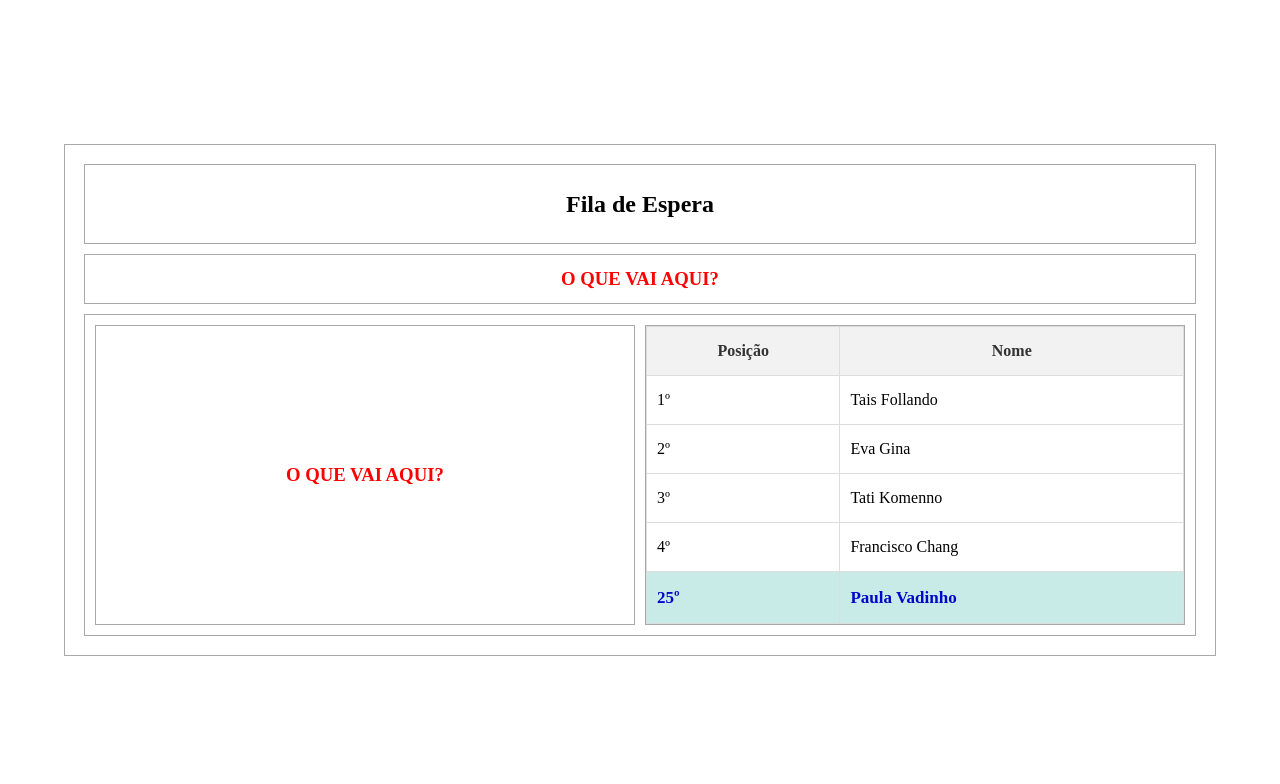
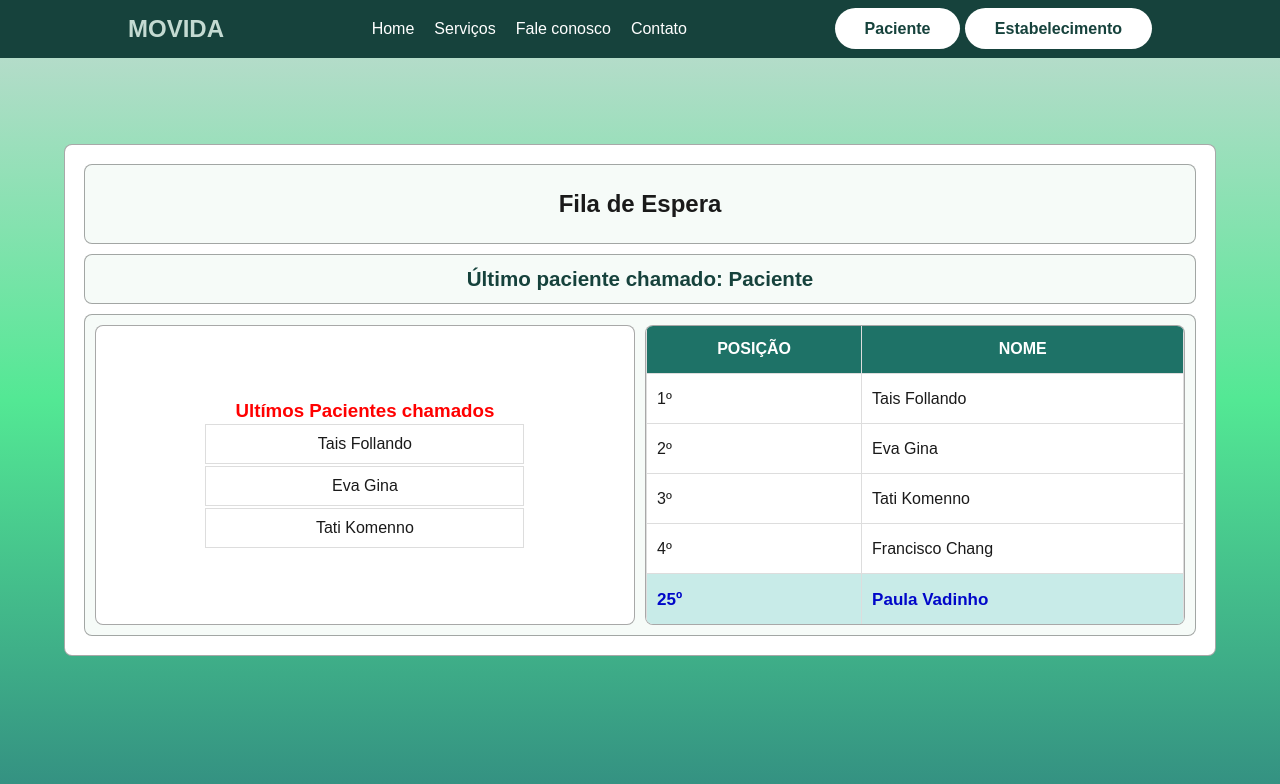
Before and after one commit to gabrielsilva798/Sistema-de-Fila-de-Atendimento-em-Flask---Projeto_SENAC, a plain HTML site: page Painel Cliente/dashboard.html in a window 1280 px wide. Drawn offline with Linux system fonts and the light colour scheme.

Commit message:
Atualizando painel do paciente

```diff
--- a/Painel Cliente/dashboard.html
+++ b/Painel Cliente/dashboard.html
@@ -7,6 +7,23 @@
     <title>Painel Cliente</title>
     <link rel="stylesheet" href="style.css">
 </head>
+<header>
+    <h1 id="titulo"><a href="#">MOVIDA</a></h1>
+    <nav>
+        <ul>
+            <li><a href="#HOME">Home</a></li>
+            <li><a href="#servicos">Serviços</a></li>
+            <li><a href="#fale">Fale conosco</a></li>
+            <li><a href="#contato">Contato</a></li>
+        </ul>
+    </nav>
+
+    <div class="side-buttons">
+        <a href="#services" class="btn">Paciente</a>
+        <a href="#services" class="btn">Estabelecimento</a>
+    </div>
+</header>
+
 
 <body>
     <section class="container">
@@ -14,11 +31,24 @@
             <h1 id="titulo">Fila de Espera</h1>
         </div>
         <div class="middle-div">
-            <h3>O QUE VAI AQUI?</h3>
+            <div class="">
+                <h3>Último paciente chamado: <span id="ult_paciente_span">Paciente</span></h3>
+            </div>
         </div>
         <div class="bottom-div">
             <div class="left">
-                <h3>O QUE VAI AQUI?</h3>
+                <h3>Ultímos Pacientes chamados</h3>
+                <table class="chamados-fila">
+                    <tr>
+                        <td>Tais Follando</td>
+                    </tr>
+                    <tr>
+                        <td>Eva Gina</td>
+                    </tr>
+                    <tr>
+                        <td>Tati Komenno</td>
+                    </tr>
+                </table>
             </div>
             <div class="right">
                 <table class="fila-tabela">
--- a/Painel Cliente/style.scss
+++ b/Painel Cliente/style.scss
@@ -1,4 +1,5 @@
 $borda-test: 1px solid #00000057;
+$verde_claro: #C4DAD2;
 
 * {
     margin: 0;
@@ -11,6 +12,7 @@ body {
     justify-content: center;
     align-items: center;
     min-height: 100vh;
+    background-color: var($verde_claro);
 
     .container {
         width: 90%;
@@ -36,7 +38,7 @@ body {
             justify-content: center;
             border: $borda-test;
 
-            h3{
+            h3 {
                 color: red;
             }
         }
@@ -75,6 +77,7 @@ body {
                     td {
                         border: 1px solid #ddd;
                         padding: 10px;
+                        justify-content: center;
                     }
 
                     th {
```
Also changed, not shown: Painel Cliente/style.css, 1 other file.
